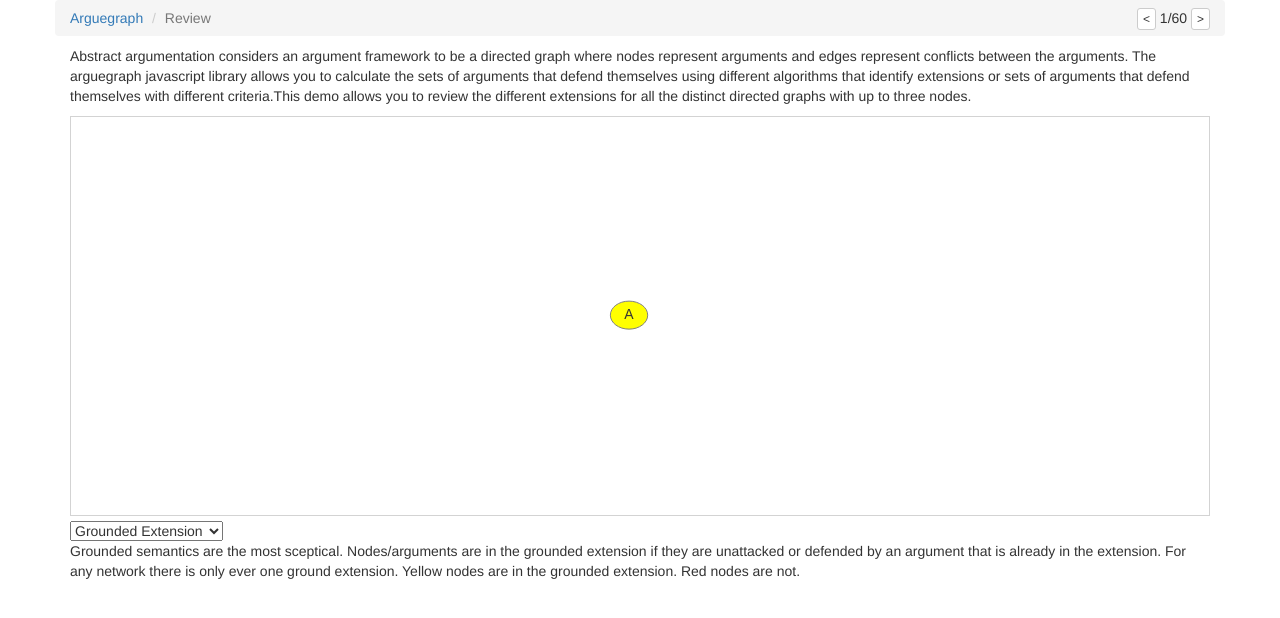
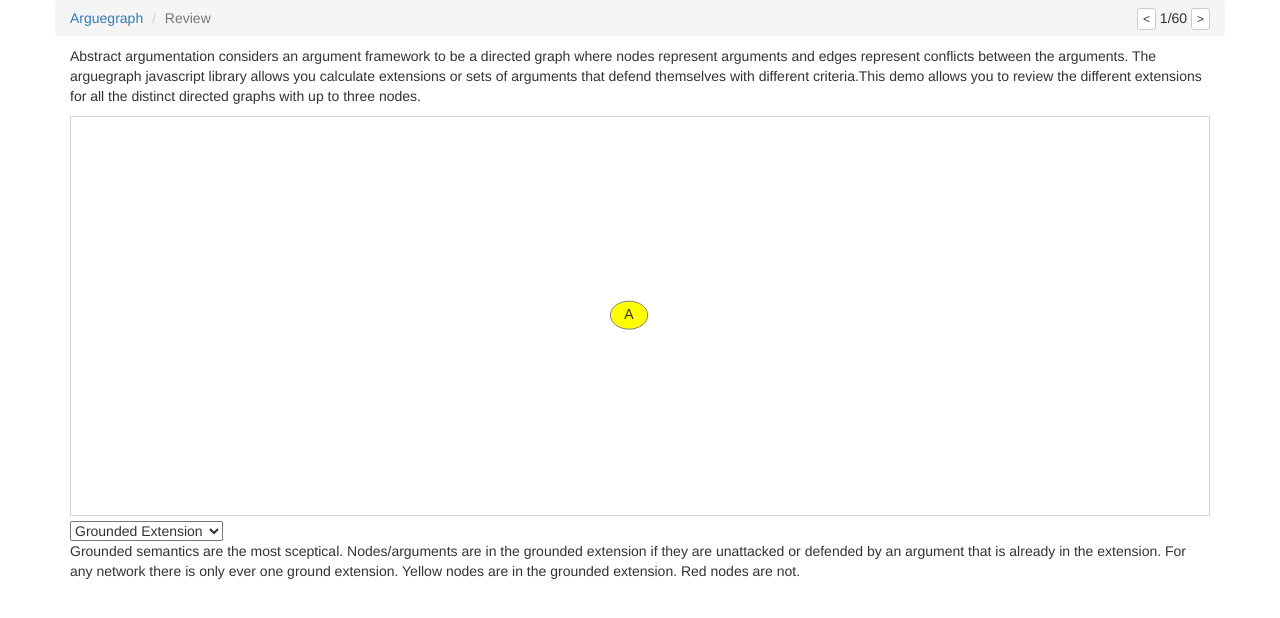
Before and after one commit to mattsouth/arguegraph, a plain HTML site: page review.html in a window 1280 px wide. Drawn offline with nearby package versions, Linux system fonts and the light colour scheme.

Commit message:
copy edit

```diff
--- a/review.html
+++ b/review.html
@@ -45,8 +45,7 @@
       <p>
         <span class="hidden-xs">Abstract argumentation considers an argument framework to be a
           directed graph where nodes represent arguments and edges represent conflicts between the
-          arguments. The arguegraph javascript library allows you to calculate
-        the sets of arguments that defend themselves using different algorithms that identify extensions
+          arguments. The arguegraph javascript library allows you calculate extensions
         or sets of arguments that defend themselves with different criteria.</span>This demo allows you to review the different
         extensions for all the distinct directed graphs with up to three nodes.
       </p>
```
